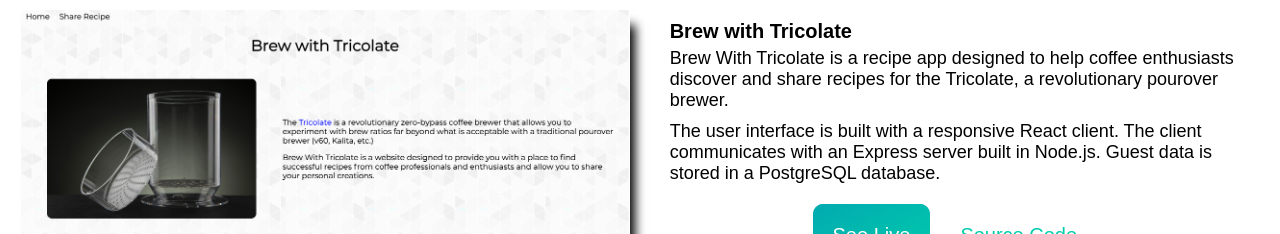
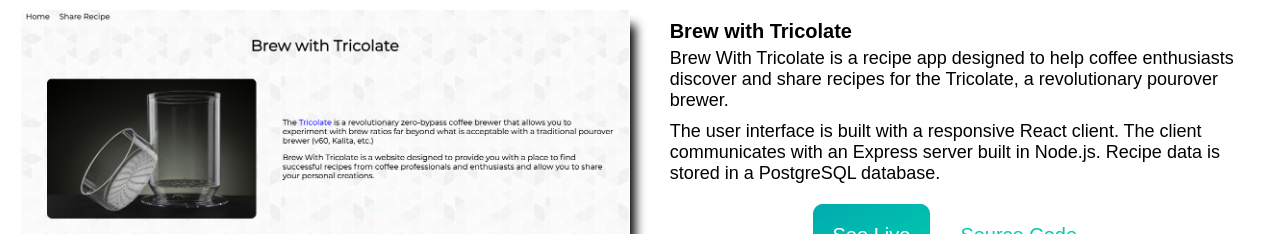
Before and after one commit to noahthedev/portfolio, a React (Create React App) app: page / in a window 1280 px wide. Shown: the part 1380-1614 px from the top of the page. Built offline with nearby package versions, Linux system fonts and the light colour scheme; a web font is replaced by a local one.

Commit message:
spelling edit

```diff
--- a/src/Projects/Projects.js
+++ b/src/Projects/Projects.js
@@ -38,7 +38,7 @@
               Brew With Tricolate is a recipe app designed to help coffee enthusiasts discover and share recipes for the Tricolate, a revolutionary pourover brewer.
             </p>
             <p>
-            The user interface is built with a responsive React client. The client communicates with an Express server built in Node.js. Guest data is stored in a PostgreSQL database.
+            The user interface is built with a responsive React client. The client communicates with an Express server built in Node.js. Recipe data is stored in a PostgreSQL database.
             </p>
             <div className='link-container'>
               <a href='https://www.brewwithtricolate.com/' target='_blank' rel='noreferrer'className='live'>See Live</a>
```
